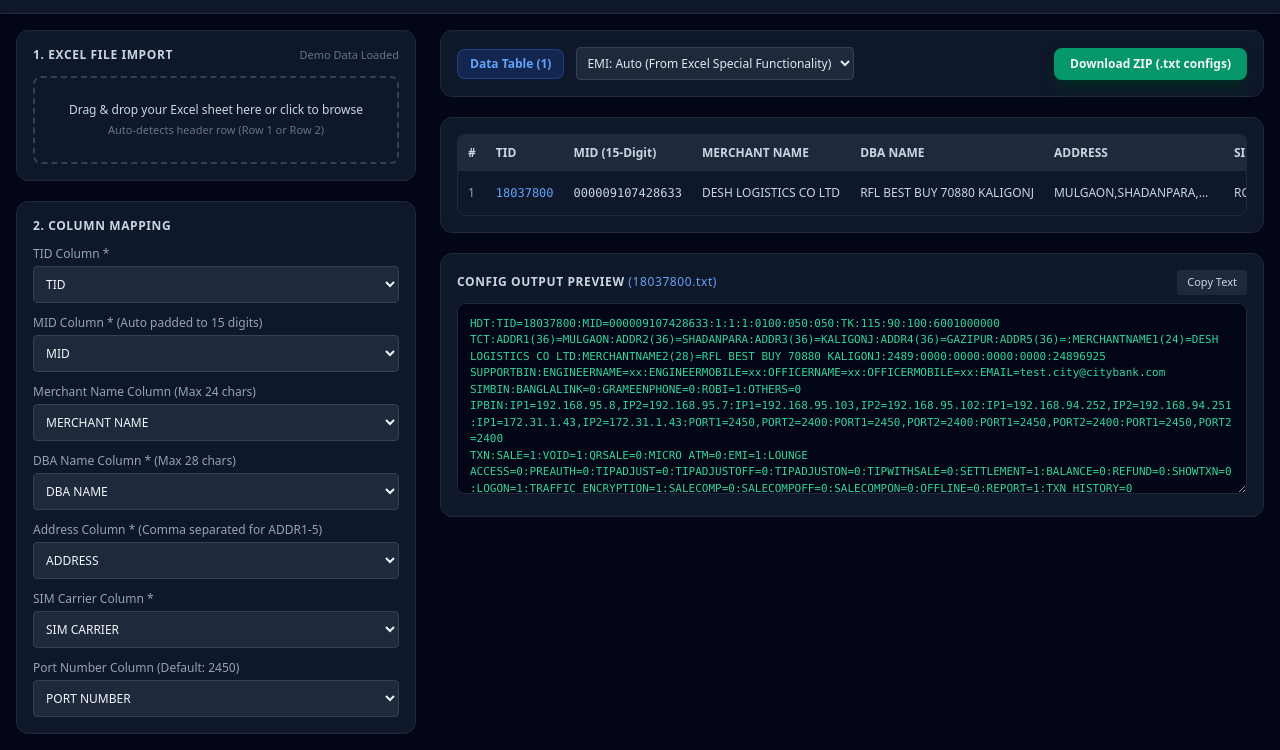
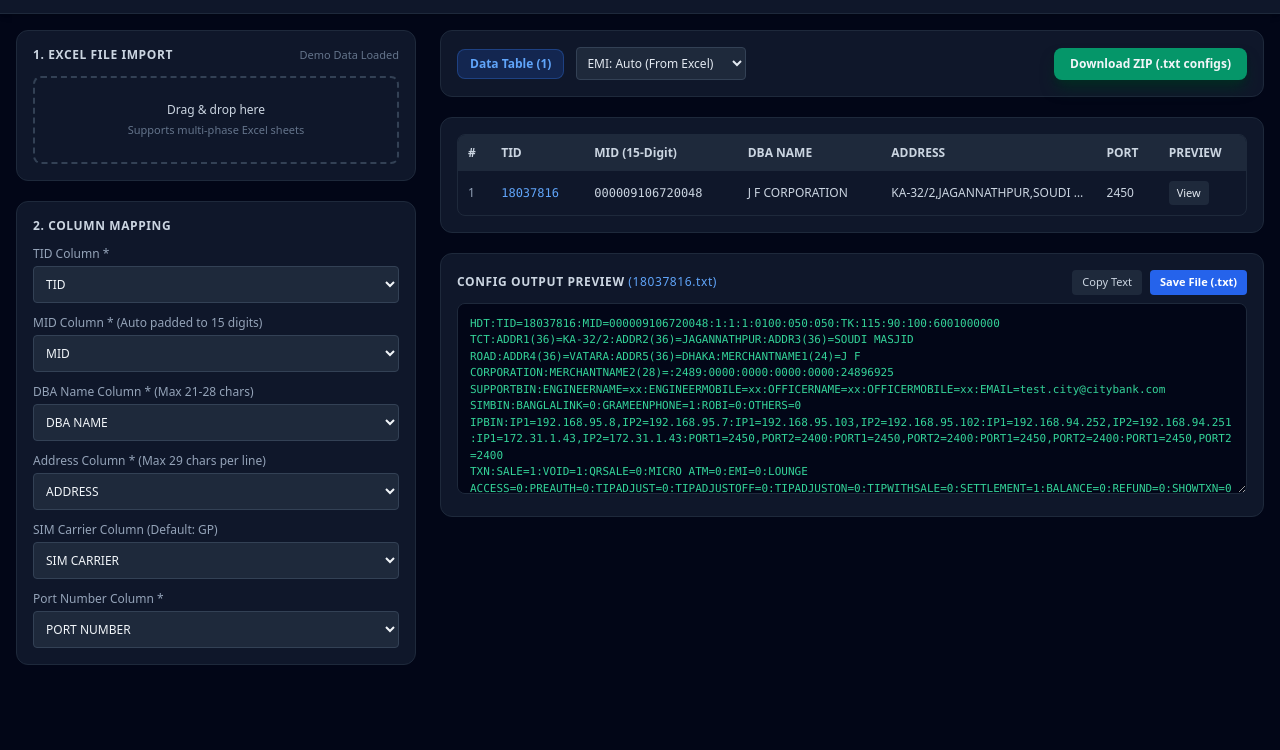
Before and after one commit to rakibahian1-sudo/POS-CONFIG-CITY-BANK, a plain HTML site: page index.html in a window 1280 px wide. Both pictures are taken after a click on the button "Load Demo Data". Shown: the part 63-813 px from the top of the page. Drawn offline with nearby package versions, Linux system fonts and the light colour scheme.

Commit message:
Add files via upload

```diff
--- a/index.html
+++ b/index.html
@@ -42,8 +42,8 @@
                 </div>
                 <div class="border-2 border-dashed border-slate-700 hover:border-blue-500 rounded-lg p-6 text-center cursor-pointer relative transition">
                     <input type="file" id="excelFile" accept=".xlsx, .xls, .csv" class="absolute inset-0 opacity-0 cursor-pointer" onchange="handleFileUpload(event)">
-                    <p id="fileStatus" class="text-xs text-slate-300 font-medium">Drag & drop your Excel sheet here or click to browse</p>
-                    <p class="text-[11px] text-slate-500 mt-1">Auto-detects header row (Row 1 or Row 2)</p>
+                    <p id="fileStatus" class="text-xs text-slate-300 font-medium">Drag & drop here</p>
+                    <p class="text-[11px] text-slate-500 mt-1">Supports multi-phase Excel sheets</p>
                 </div>
             </div>
 
@@ -60,23 +60,19 @@
                     <select id="midCol" class="w-full bg-slate-800 border border-slate-700 rounded p-2 text-xs" onchange="updateTable()"></select>
                 </div>
                 <div>
-                    <label class="text-xs text-slate-400 block mb-1">Merchant Name Column (Max 24 chars)</label>
-                    <select id="merchantCol" class="w-full bg-slate-800 border border-slate-700 rounded p-2 text-xs" onchange="updateTable()"></select>
-                </div>
-                <div>
-                    <label class="text-xs text-slate-400 block mb-1">DBA Name Column * (Max 28 chars)</label>
+                    <label class="text-xs text-slate-400 block mb-1">DBA Name Column * (Max 21-28 chars)</label>
                     <select id="dbaCol" class="w-full bg-slate-800 border border-slate-700 rounded p-2 text-xs" onchange="updateTable()"></select>
                 </div>
                 <div>
-                    <label class="text-xs text-slate-400 block mb-1">Address Column * (Comma separated for ADDR1-5)</label>
+                    <label class="text-xs text-slate-400 block mb-1">Address Column * (Max 29 chars per line)</label>
                     <select id="addrCol" class="w-full bg-slate-800 border border-slate-700 rounded p-2 text-xs" onchange="updateTable()"></select>
                 </div>
                 <div>
-                    <label class="text-xs text-slate-400 block mb-1">SIM Carrier Column *</label>
+                    <label class="text-xs text-slate-400 block mb-1">SIM Carrier Column (Default: GP)</label>
                     <select id="simCol" class="w-full bg-slate-800 border border-slate-700 rounded p-2 text-xs" onchange="updateTable()"></select>
                 </div>
                 <div>
-                    <label class="text-xs text-slate-400 block mb-1">Port Number Column (Default: 2450)</label>
+                    <label class="text-xs text-slate-400 block mb-1">Port Number Column *</label>
                     <select id="portCol" class="w-full bg-slate-800 border border-slate-700 rounded p-2 text-xs" onchange="updateTable()"></select>
                 </div>
             </div>
@@ -89,9 +85,9 @@
                 <div class="flex items-center gap-3">
                     <span id="rowCount" class="text-xs bg-blue-600/20 text-blue-400 border border-blue-500/30 px-3 py-1.5 rounded-lg font-semibold">Data Table (0)</span>
                     <select id="emiMode" class="bg-slate-800 border border-slate-700 rounded p-1.5 text-xs text-slate-200">
-                        <option value="AUTO">EMI: Auto (From Excel Special Functionality)</option>
-                        <option value="1">EMI: Force ENABLED (EMI=1)</option>
-                        <option value="0">EMI: Force DISABLED (EMI=0)</option>
+                        <option value="AUTO">EMI: Auto (From Excel)</option>
+                        <option value="1">EMI: Force ENABLED (1)</option>
+                        <option value="0">EMI: Force DISABLED (0)</option>
                     </select>
                 </div>
                 <button onclick="downloadZip()" class="bg-emerald-600 hover:bg-emerald-500 text-xs font-bold px-4 py-2 rounded-lg transition shadow-lg shadow-emerald-950">
@@ -101,22 +97,21 @@
 
             <!-- Data Preview Table -->
             <div class="bg-slate-900 border border-slate-800 rounded-xl p-4">
-                <div class="overflow-x-auto max-h-[340px] border border-slate-800 rounded-lg">
+                <div class="overflow-x-auto max-h-[300px] border border-slate-800 rounded-lg">
                     <table id="dataTable" class="w-full text-left text-xs whitespace-nowrap">
                         <thead class="bg-slate-800 text-slate-300 sticky top-0">
                             <tr>
                                 <th class="p-2.5">#</th>
                                 <th class="p-2.5">TID</th>
                                 <th class="p-2.5">MID (15-Digit)</th>
-                                <th class="p-2.5">MERCHANT NAME</th>
                                 <th class="p-2.5">DBA NAME</th>
                                 <th class="p-2.5">ADDRESS</th>
-                                <th class="p-2.5">SIM</th>
+                                <th class="p-2.5">PORT</th>
                                 <th class="p-2.5">PREVIEW</th>
                             </tr>
                         </thead>
                         <tbody class="divide-y divide-slate-800 text-slate-300">
-                            <tr><td colspan="8" class="p-8 text-center text-slate-500">No data loaded. Drag & drop an Excel sheet or click "Load Demo Data".</td></tr>
+                            <tr><td colspan="7" class="p-8 text-center text-slate-500">No data loaded. Drag & drop here or click "Load Demo Data".</td></tr>
                         </tbody>
                     </table>
                 </div>
@@ -126,27 +121,30 @@
             <div class="bg-slate-900 border border-slate-800 rounded-xl p-4">
                 <div class="flex justify-between items-center mb-2">
                     <h3 class="text-xs font-bold tracking-wider text-slate-300">CONFIG OUTPUT PREVIEW <span id="previewTitle" class="text-blue-400 font-normal"></span></h3>
-                    <button onclick="copyPreview()" class="text-[11px] bg-slate-800 hover:bg-slate-700 px-2.5 py-1 rounded text-slate-300">Copy Text</button>
+                    <div class="flex gap-2">
+                        <button onclick="copyPreview()" class="text-[11px] bg-slate-800 hover:bg-slate-700 px-2.5 py-1 rounded text-slate-300">Copy Text</button>
+                        <button onclick="saveCurrentPreview()" class="text-[11px] bg-blue-600 hover:bg-blue-500 px-2.5 py-1 rounded text-white font-semibold">Save File (.txt)</button>
+                    </div>
                 </div>
-                <textarea id="configPreview" readonly rows="10" class="w-full bg-slate-950 border border-slate-800 rounded-lg p-3 font-mono text-[11px] text-emerald-400 focus:outline-none" placeholder="Click 'View' on any row above to inspect its generated .txt content..."></textarea>
+                <textarea id="configPreview" rows="10" class="w-full bg-slate-950 border border-slate-800 rounded-lg p-3 font-mono text-[11px] text-emerald-400 focus:outline-none" placeholder="Click 'View' on any row above to inspect and edit its generated .txt content..."></textarea>
             </div>
         </div>
     </main>
 
     <script>
         let rawData = [];
+        let activeRowIndex = 0;
 
         function loadDemoData() {
             rawData = [
                 {
-                    "TID": "18037800",
-                    "MID": "9107428633",
-                    "MERCHANT NAME": "DESH LOGISTICS CO LTD",
-                    "DBA NAME": "RFL BEST BUY 70880 KALIGONJ",
-                    "ADDRESS": "MULGAON,SHADANPARA,KALIGONJ,GAZIPUR",
-                    "SIM CARRIER": "ROBI",
+                    "TID": "18037816",
+                    "MID": "9106720048",
+                    "DBA NAME": "J F CORPORATION",
+                    "ADDRESS": "KA-32/2,JAGANNATHPUR,SOUDI MASJID ROAD,VATARA,DHAKA",
+                    "SIM CARRIER": "GP",
                     "PORT NUMBER": "2450",
-                    "SPECIAL FUNCTIONALITY": "ENABLE EMI FEATURE (TENURE 3-12 MONTHS)"
+                    "SPECIAL FUNCTIONALITY": "DISABLE EMI"
                 }
             ];
             document.getElementById('fileBadge').innerText = "Demo Data Loaded";
@@ -168,7 +166,6 @@
                 const firstSheet = workbook.Sheets[workbook.SheetNames[0]];
                 const rows = XLSX.utils.sheet_to_json(firstSheet, { header: 1, defval: "" });
 
-                // Find header row dynamically (looks for row containing 'TID' and 'MID')
                 let headerIndex = 0;
                 for (let i = 0; i < Math.min(rows.length, 10); i++) {
                     const rowStr = rows[i].map(c => String(c).trim().toUpperCase());
@@ -200,7 +197,6 @@
             const mapping = {
                 tidCol: ['TID'],
                 midCol: ['MID'],
-                merchantCol: ['MERCHANT NAME', 'MERCHANT'],
                 dbaCol: ['DBA NAME', 'DBA'],
                 addrCol: ['ADDRESS'],
                 simCol: ['SIM CARRIER', 'SIM'],
@@ -214,7 +210,6 @@
                     select.innerHTML += `<option value="${h}">${h}</option>`;
                 });
 
-                // Auto match column name
                 const matched = headers.find(h => mapping[selectId].includes(h.toUpperCase()));
                 if (matched) select.value = matched;
             });
@@ -225,55 +220,60 @@
             return clean ? clean.padStart(15, '0') : "000000000000000";
         }
 
-        function buildConfigText(row, index) {
+        function buildConfigText(row) {
             const tCol = document.getElementById('tidCol').value;
             const mCol = document.getElementById('midCol').value;
-            const merchCol = document.getElementById('merchantCol').value;
             const dCol = document.getElementById('dbaCol').value;
             const aCol = document.getElementById('addrCol').value;
-            const sCol = document.getElementById('simCol').value;
             const pCol = document.getElementById('portCol').value;
 
-            const tid = (tCol ? row[tCol] : "") || `TID_${index + 1}`;
+            const tid = (tCol ? row[tCol] : "").trim() || "18037816";
             const mid = formatMID(mCol ? row[mCol] : "");
-            const merchName = (merchCol ? row[merchCol] : "").substring(0, 24);
-            const dbaRaw = (dCol ? row[dCol] : "");
 
-            // Split DBA if longer than 24 chars into MERCHANTNAME1 & MERCHANTNAME2, or use Merchant Name + DBA
-            let mName1 = merchName || dbaRaw.substring(0, 24);
-            let mName2 = dbaRaw.substring(0, 28);
-            if (!merchName && dbaRaw.length > 24) {
-                mName1 = dbaRaw.substring(0, 24);
-                mName2 = dbaRaw.substring(24, 52);
-            }
+            // DBA Name formatting (max 21-28 chars per line)
+            const dbaRaw = (dCol ? row[dCol] : "").trim();
+            const mName1 = dbaRaw.substring(0, 21);
+            const mName2 = dbaRaw.substring(21, 49);
 
-            // Address split into ADDR1 - ADDR5
+            // Address split (29 chars max per line as requested)
             const rawAddr = aCol ? (row[aCol] || "") : "";
-            const addrParts = rawAddr.split(',').map(p => p.trim().substring(0, 36));
-            const a1 = addrParts[0] || "";
-            const a2 = addrParts[1] || "";
-            const a3 = addrParts[2] || "";
-            const a4 = addrParts[3] || "";
-            const a5 = addrParts[4] || "";
+            // Chunk or split by comma, ensuring each line respects ~29 chars limit
+            let addrParts = rawAddr.split(',').map(p => p.trim());
 
-            // SIMBIN logic
-            const sim = (sCol ? row[sCol] : "").toUpperCase();
-            const bl = sim.includes("BANGLALINK") ? "1" : "0";
-            const gp = sim.includes("GRAMEEN") || sim === "GP" ? "1" : "0";
-            const robi = sim.includes("ROBI") || sim.includes("AIRTEL") ? "1" : "0";
-            const others = (bl === "0" && gp === "0" && robi === "0" && sim !== "") ? "1" : "0";
+            // Re-chunk parts if any part is longer than 29 chars
+            let formattedAddrs = [];
+            addrParts.forEach(part => {
+                while (part.length > 29) {
+                    formattedAddrs.push(part.substring(0, 29));
+                    part = part.substring(29);
+                }
+                if (part) formattedAddrs.push(part);
+            });
 
-            // Port logic
+            // If DBA name is very long and has > 2 lines overflow, or handle address lines
+            const a1 = formattedAddrs[0] || "";
+            const a2 = formattedAddrs[1] || "";
+            const a3 = formattedAddrs[2] || "";
+            const a4 = formattedAddrs[3] || "";
+            const a5 = formattedAddrs[4] || "";
+
+            // SIM Carrier: Only GP (Grameenphone = 1, others = 0)
+            const gp = "1";
+            const bl = "0";
+            const robi = "0";
+            const others = "0";
+
+            // Port number from Excel
             const port = (pCol && row[pCol]) ? row[pCol] : "2450";
 
             // EMI logic
             const emiMode = document.getElementById('emiMode').value;
-            let emiFlag = "1";
+            let emiFlag = "0";
             if (emiMode === "1" || emiMode === "0") {
                 emiFlag = emiMode;
             } else {
                 const spec = String(row["SPECIAL FUNCTIONALITY"] || "").toUpperCase();
-                emiFlag = spec.includes("DISABLE EMI") ? "0" : "1";
+                emiFlag = spec.includes("ENABLE EMI") ? "1" : "0";
             }
 
             return `HDT:TID=${tid}:MID=${mid}:1:1:1:0100:050:050:TK:115:90:100:6001000000
@@ -284,7 +284,7 @@ IPBIN:IP1=192.168.95.8,IP2=192.168.95.7:IP1=192.168.95.103,IP2=192.168.95.102:IP
 TXN:SALE=1:VOID=1:QRSALE=0:MICRO ATM=0:EMI=${emiFlag}:LOUNGE ACCESS=0:PREAUTH=0:TIPADJUST=0:TIPADJUSTOFF=0:TIPADJUSTON=0:TIPWITHSALE=0:SETTLEMENT=1:BALANCE=0:REFUND=0:SHOWTXN=0:LOGON=1:TRAFFIC ENCRYPTION=1:SALECOMP=0:SALECOMPOFF=0:SALECOMPON=0:OFFLINE=0:REPORT=1:TXN HISTORY=0
 MRT:SALE:VOID:MICRO ATM:EMI SALE:BATCH REPORT+:REPRINT:SETTLEMENT:LOGON:LOUNGE ACCESS:PREAUTH:SHOWTXN:TIPADJUST:BALANCEINQ:CANCELLATION:ADMIN:SETTING
 PMTTYP:CHIP=1:NFC=1:MICRO ATM NFC=0:MAG=1:SALEMANUAL=0:EMI MANUAL=0:LOUNGE ACCESS MANUAL=0:MICRO ATM MANUAL=0:PREAUTHMANUAL=0:FALLBACK=0:LAST4DIGIT=0:CVV2INPUT=0
-LIMIT:999:999:001:99999999:50000:500000:500000:3,6,9,12
+LIMIT:999:999:001:99999999:50000:500000:500000:3,6,9,12,18,24,30,36
 CARDEMICHARGEBIN:3,3:6,4:9,6.5:12,8:18,10.5:24,13:36,18
 SLIPPRINT:MERCHANTCOPY=1:CUSTOMERCOPY=0:LOGON=1:CARDDETAILSREPORT=0:SETTLEDETAILSREPORT=0:ERRORTXN=1:PRINTTVR=0:PRINTTSI=0:QRDSPLAY=0:TRANSACTIONSOUND=0:CARDDETAILS=1:PAPERLESS=0
 PRINTLOGO:BANKLOGO=1:MERCHANTLOGO=0
@@ -368,15 +368,14 @@ OTHERS:HISTORYMAXDAYS=180:BACKHOMETIMEOUT=5:QRDISPLAYTIMEOUT=30`;
             tbody.innerHTML = '';
             const tCol = document.getElementById('tidCol').value;
             const mCol = document.getElementById('midCol').value;
-            const merchCol = document.getElementById('merchantCol').value;
             const dCol = document.getElementById('dbaCol').value;
             const aCol = document.getElementById('addrCol').value;
-            const sCol = document.getElementById('simCol').value;
+            const pCol = document.getElementById('portCol').value;
 
             document.getElementById('rowCount').innerText = `Data Table (${rawData.length})`;
 
             if (rawData.length === 0) {
-                tbody.innerHTML = `<tr><td colspan="8" class="p-8 text-center text-slate-500">No data loaded. Drag & drop an Excel sheet or click "Load Demo Data".</td></tr>`;
+                tbody.innerHTML = `<tr><td colspan="7" class="p-8 text-center text-slate-500">No data loaded. Drag & drop here or click "Load Demo Data".</td></tr>`;
                 return;
             }
 
@@ -387,10 +386,9 @@ OTHERS:HISTORYMAXDAYS=180:BACKHOMETIMEOUT=5:QRDISPLAYTIMEOUT=30`;
                         <td class="p-2.5 text-slate-400">${index + 1}</td>
                         <td class="p-2.5 font-mono text-blue-400">${tCol ? (row[tCol] || '') : ''}</td>
                         <td class="p-2.5 font-mono">${midFormatted}</td>
-                        <td class="p-2.5">${merchCol ? (row[merchCol] || '') : ''}</td>
                         <td class="p-2.5">${dCol ? (row[dCol] || '') : ''}</td>
                         <td class="p-2.5 max-w-[180px] truncate">${aCol ? (row[aCol] || '') : ''}</td>
-                        <td class="p-2.5">${sCol ? (row[sCol] || '') : ''}</td>
+                        <td class="p-2.5">${pCol ? (row[pCol] || '') : '2450'}</td>
                         <td class="p-2.5">
                             <button onclick="previewRow(${index})" class="bg-slate-800 hover:bg-blue-600 text-slate-200 px-2 py-1 rounded text-[11px] transition">View</button>
                         </td>
@@ -401,10 +399,11 @@ OTHERS:HISTORYMAXDAYS=180:BACKHOMETIMEOUT=5:QRDISPLAYTIMEOUT=30`;
 
         function previewRow(index) {
             if (!rawData[index]) return;
+            activeRowIndex = index;
             const tCol = document.getElementById('tidCol').value;
-            const tid = (tCol ? rawData[index][tCol] : "") || `TID_${index + 1}`;
+            const tid = (tCol ? rawData[index][tCol] : "").trim() || `TID_${index + 1}`;
             document.getElementById('previewTitle').innerText = `(${tid}.txt)`;
-            document.getElementById('configPreview').value = buildConfigText(rawData[index], index);
+            document.getElementById('configPreview').value = buildConfigText(rawData[index]);
         }
 
         function copyPreview() {
@@ -414,14 +413,35 @@ OTHERS:HISTORYMAXDAYS=180:BACKHOMETIMEOUT=5:QRDISPLAYTIMEOUT=30`;
             alert("Config text copied to clipboard!");
         }
 
+        function saveCurrentPreview() {
+            if (rawData.length === 0) {
+                alert("No data available to save!");
+                return;
+            }
+            const tCol = document.getElementById('tidCol').value;
+            const tid = (tCol ? rawData[activeRowIndex][tCol] : "").trim() || `TID_${activeRowIndex + 1}`;
+            const content = document.getElementById('configPreview').value;
+
+            const blob = new Blob([content], { type: "text/plain;charset=utf-8" });
+            const url = window.URL.createObjectURL(blob);
+            const a = document.createElement('a');
+            a.href = url;
+            a.download = `${tid}.txt`;
+            document.body.appendChild(a);
+            a.click();
+            document.body.removeChild(a);
+            window.URL.revokeObjectURL(url);
+        }
+
         function resetAll() {
             rawData = [];
+            activeRowIndex = 0;
             document.getElementById('excelFile').value = "";
-            document.getElementById('fileStatus').innerText = "Drag & drop your Excel sheet here or click to browse";
+            document.getElementById('fileStatus').innerText = "Drag & drop here";
             document.getElementById('fileBadge').innerText = "No file loaded";
             document.getElementById('configPreview').value = "";
             document.getElementById('previewTitle').innerText = "";
-            ['tidCol', 'midCol', 'merchantCol', 'dbaCol', 'addrCol', 'simCol', 'portCol'].forEach(id => {
+            ['tidCol', 'midCol', 'dbaCol', 'addrCol', 'simCol', 'portCol'].forEach(id => {
                 document.getElementById(id).innerHTML = '';
             });
             updateTable();
@@ -443,7 +463,7 @@ OTHERS:HISTORYMAXDAYS=180:BACKHOMETIMEOUT=5:QRDISPLAYTIMEOUT=30`;
             const zip = new JSZip();
             rawData.forEach((row, index) => {
                 const tid = (row[tCol] || `TID_${index + 1}`).trim();
-                const content = buildConfigText(row, index);
+                const content = buildConfigText(row);
                 zip.file(`${tid}.txt`, content);
             });
 
```
